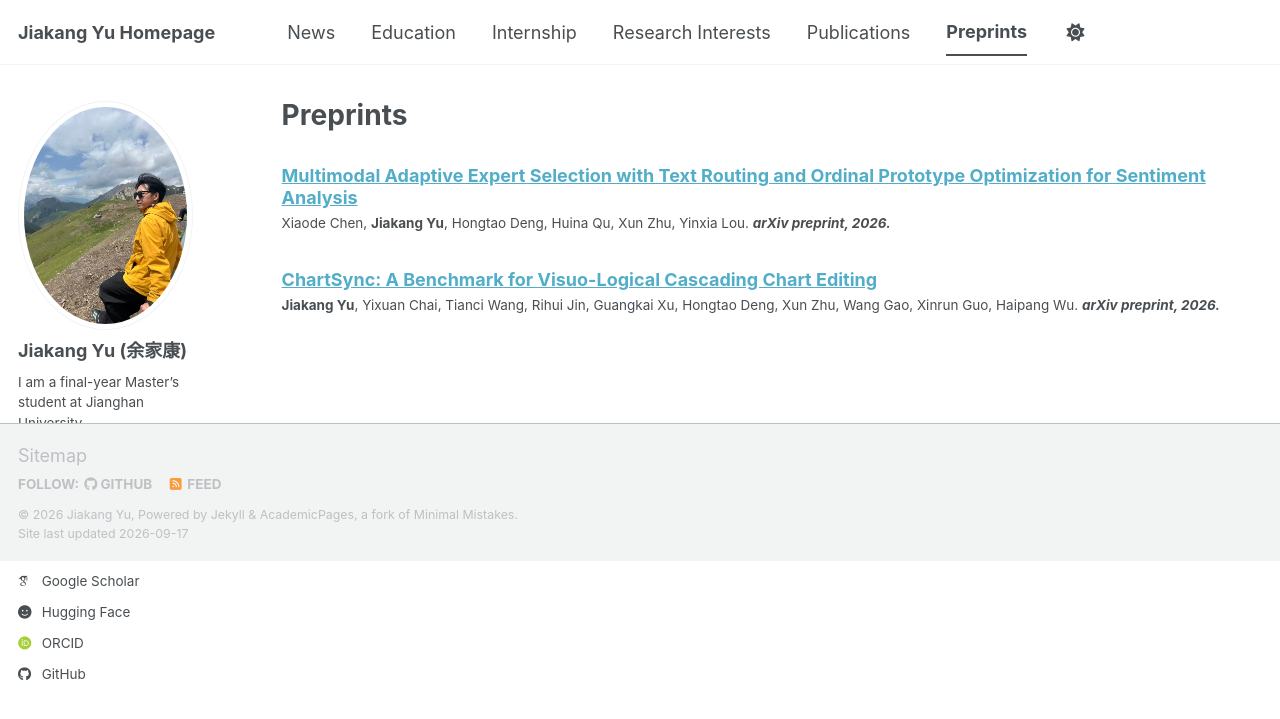
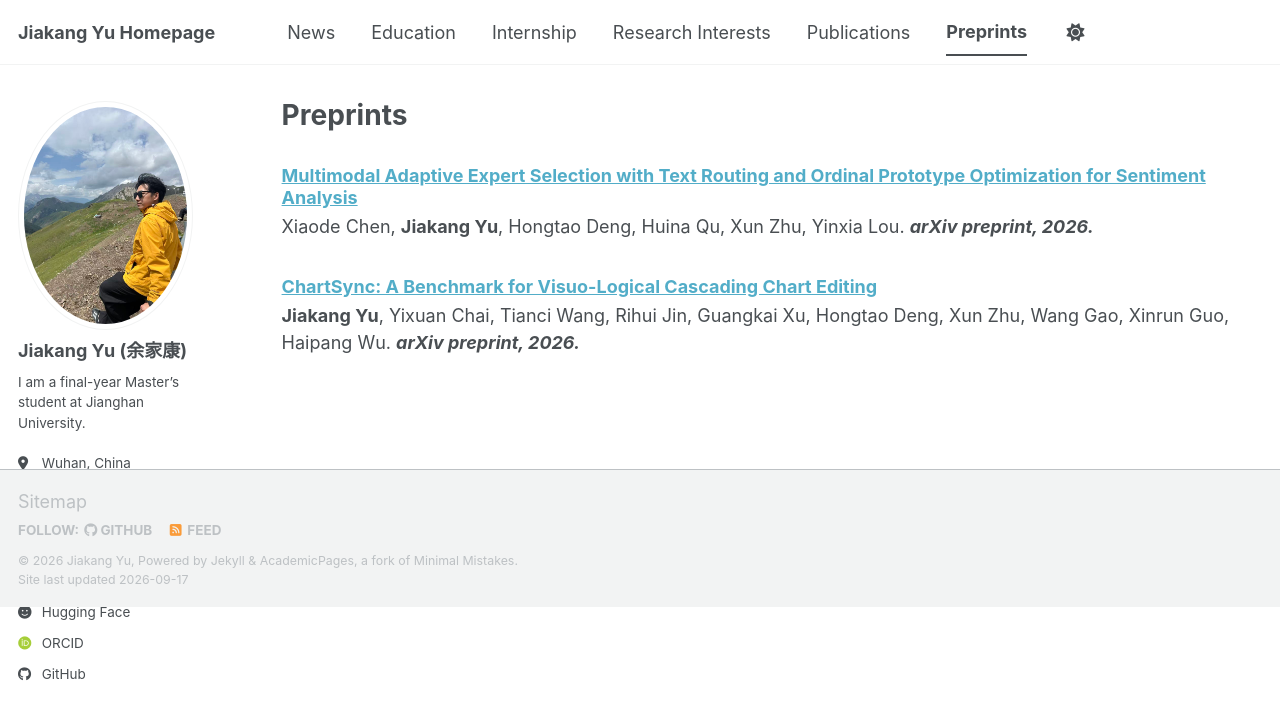
Before and after one commit to kaka-yjk/kaka-yjk.github.io, a Jekyll site: the page built from _pages/preprints.html, in a window 1280 px wide. Shown: the top 719 px of the page. Built offline with Jekyll 4.4.1, drawn with Linux system fonts in a browser that asks for light colours; some web fonts are replaced; a script bundle is joined from its source files by our own code; library files that are not in the unit come from our copies.

Commit message:
Increase research output metadata size

```diff
--- a/_includes/archive-single.html
+++ b/_includes/archive-single.html
@@ -43,7 +43,7 @@
         {% if post.collection == 'teaching' %}
           <p> {{ post.type }}, <i>{{ post.venue }}</i>, {{ post.date | default: "1900-01-01" | date: "%Y" }} </p>
         {% elsif post.collection == 'publications' or post.collection == 'preprints' %}
-          {% if post.details %}<p class="archive__item-excerpt" itemprop="description">{{ post.details | markdownify | remove: '<p>' | remove: '</p>' }}</p>{% endif %}
+          {% if post.details %}<p class="archive__item-excerpt archive__item-details" itemprop="description">{{ post.details | markdownify | remove: '<p>' | remove: '</p>' }}</p>{% endif %}
         {% elsif post.date %}
          <p class="page__date"><strong><i class="fa fa-fw fa-calendar" aria-hidden="true"></i> {{ site.data.ui-text[site.locale].date_label | default: "Published:" }}</strong> <time datetime="{{ post.date | default: "1900-01-01" | date_to_xmlschema }}">{{ post.date | default: "1900-01-01" | date: "%B %d, %Y" }}</time></p>
         {% endif %}
--- a/_sass/layout/_archive.scss
+++ b/_sass/layout/_archive.scss
@@ -68,6 +68,11 @@
   & + p {
     text-indent: 0;
   }
+}
+
+.archive__item-details {
+  font-size: $type-size-5;
+  line-height: 1.5;
 }
 
 .archive__item-teaser {
```
